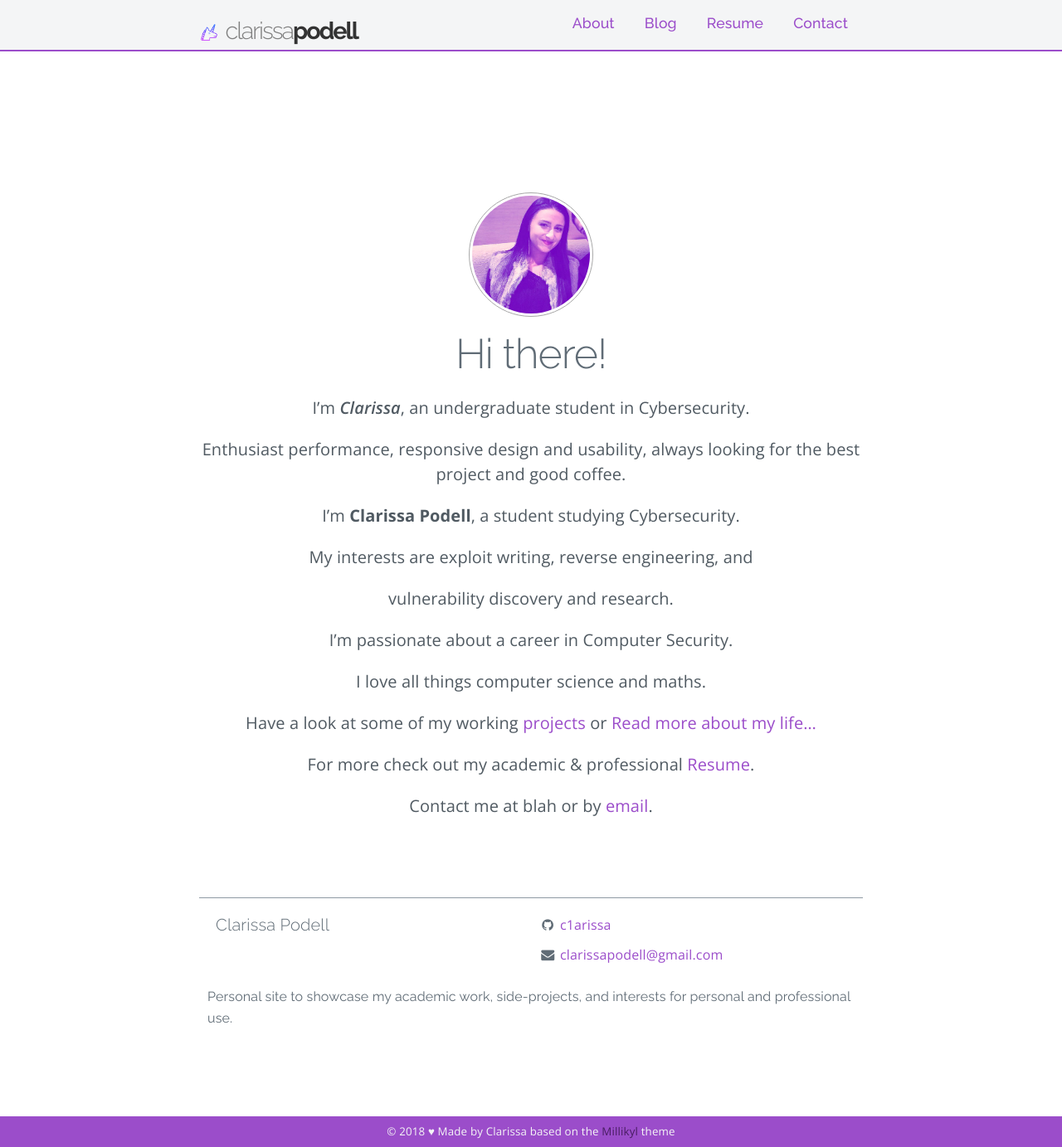
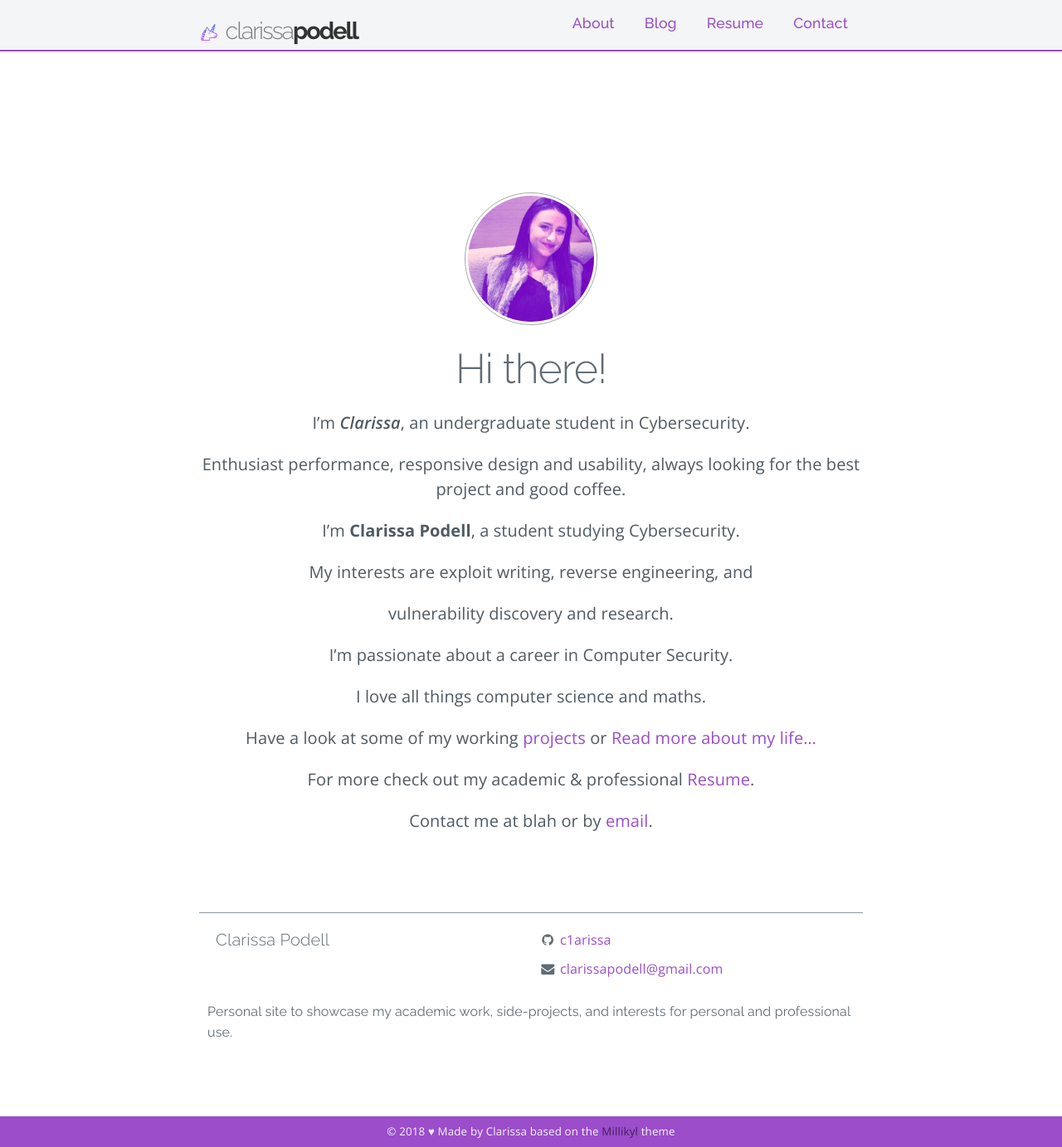
Before and after one commit to c1arissa/c1arissa.github.io, a Jekyll site: the page built from index.md, in a window 1280 px wide and 1383 px high. Shown: the whole window at 83% size. Built offline with Jekyll 4.4.1, drawn with Linux system fonts in a browser that asks for light colours; nearby versions of some CDN libraries; a style sheet for code colours, icons or effects is not loaded.

Commit message:
Update main.scss

```diff
--- a/css/main.scss
+++ b/css/main.scss
@@ -275,15 +275,13 @@ hr {
 }
 
 .img-circle {
+	border-radius: 50%;
+	-moz-border-radius: 50%;
+	-webkit-border-radius: 50%;
+	width: 160px;
+	margin: 0 auto;
 	padding: 3px;
 	border: 1px solid $grey-color-light; // $color-quaternary;
-	border-radius:50%;
-	vertical-align:middle;
-	//max-width: 100%;
-	width: 150px;
-	height: 150px;
-	-webkit-border-radius: 100px;
-	-moz-border-radius: 100px;
 	//box-shadow: 0 4px 8px 0 $color-quaternary, 0 -4px 8px 0 rgba(0, 0, 0, 0.19), 0 0px 12px 0 $color-primary;
 }
 
```
